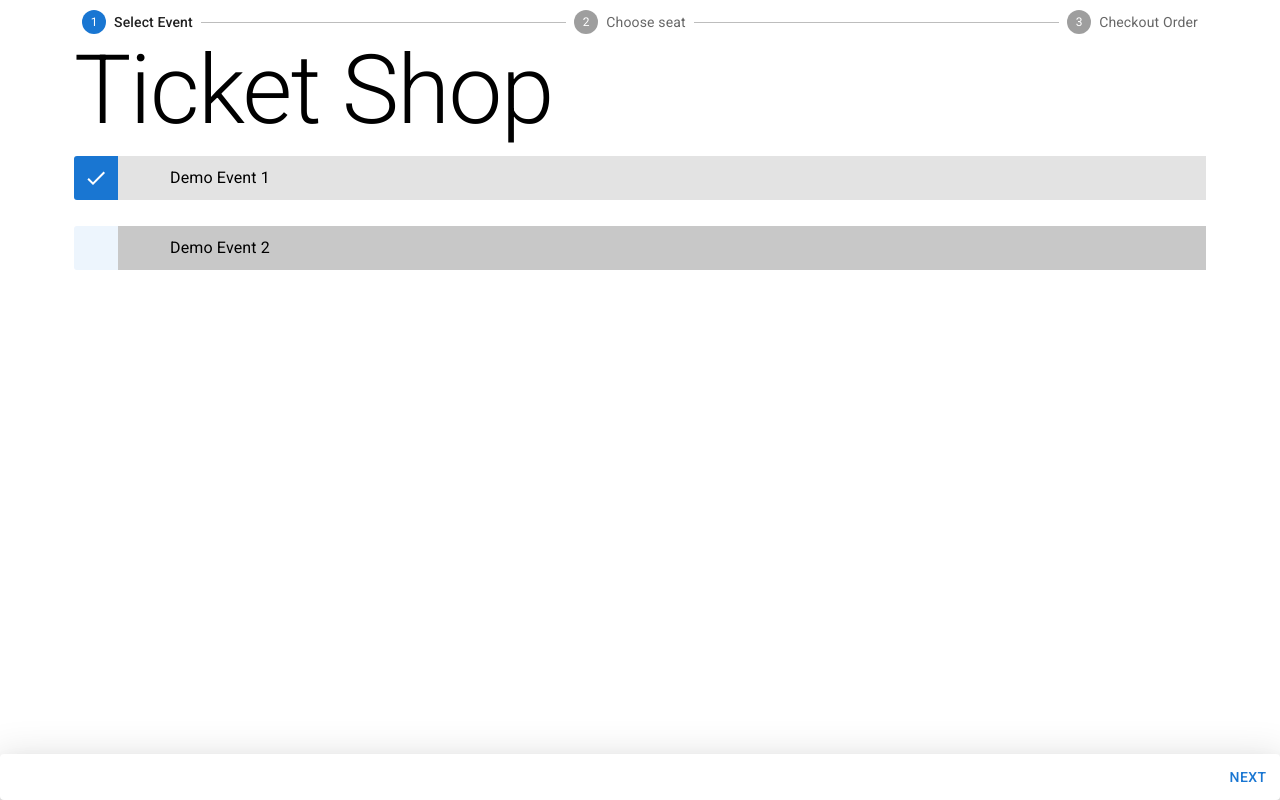
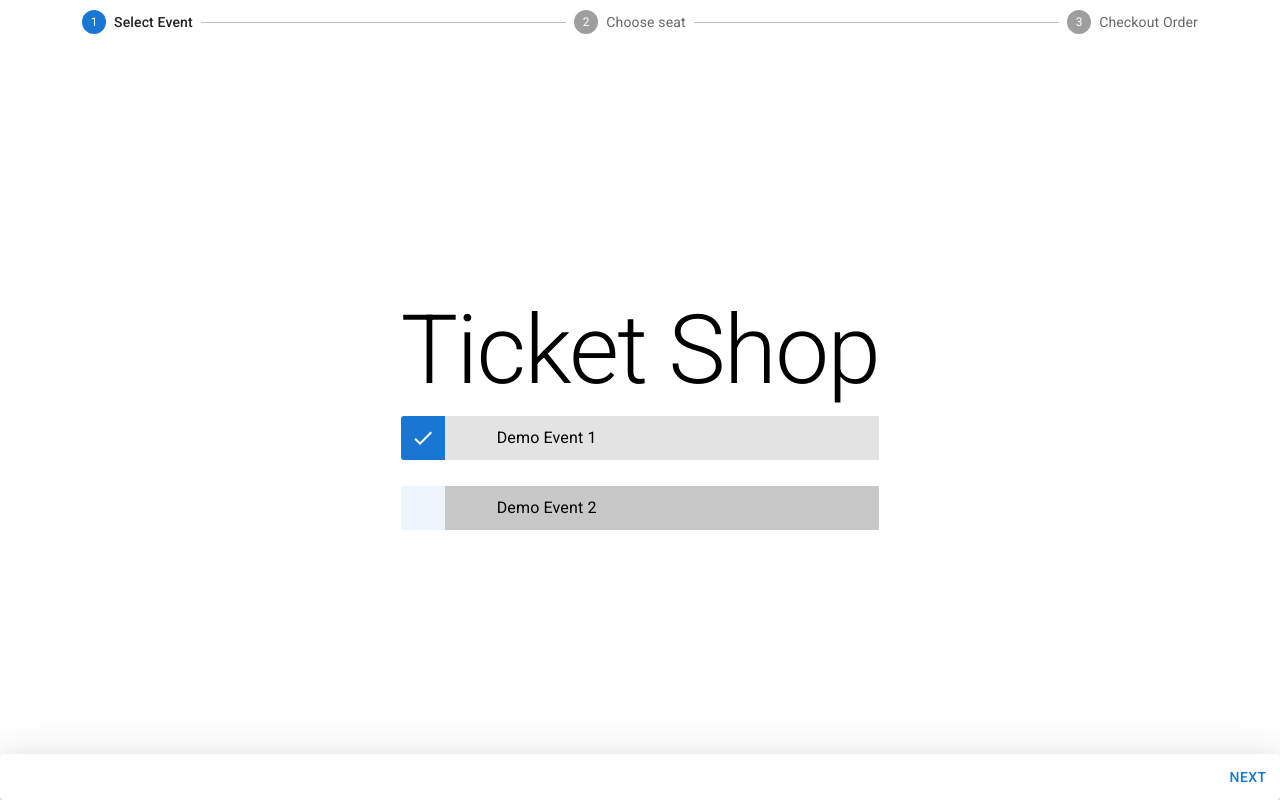
Before and after one commit to mbpictures/tessera, a Next.js app: page / in a window 1280 px wide. Built offline with nearby package versions, Linux system fonts and the light colour scheme.

Commit message:
update styling

```diff
--- a/src/components/StepperContainer.tsx
+++ b/src/components/StepperContainer.tsx
@@ -33,7 +33,7 @@ export const StepperContainer = (props: Props) => {
     }
 
     return (
-        <Box sx={{ width: '90%', margin: "auto", padding: "10px" }}>
+        <Box sx={{ width: '90%', margin: "auto", padding: "10px", display: "flex", flexDirection: "column", height: "100%" }}>
             <Head>
                 <title>Ticket Shop - {STEPS[currentStep]}</title>
                 <link rel="icon" href="/favicon.ico"/>
@@ -50,7 +50,9 @@ export const StepperContainer = (props: Props) => {
                 })}
             </Stepper>
             <React.Fragment>
-                {props.children}
+                <Box style={{display: "flex", flexDirection: "column", alignItems: "center", justifyContent: "center", flex: "1 1 auto"}}>
+                    {props.children}
+                </Box>
                 <Paper sx={{ position: 'fixed', bottom: 0, left: 0, right: 0 }} elevation={20}>
                     <Box sx={{ display: 'flex', flexDirection: 'row', pt: 2, padding: "5px 0" }}>
                         {
--- a/src/style/Global.scss
+++ b/src/style/Global.scss
@@ -5,6 +5,11 @@ body {
   font-family: Roboto, -apple-system, BlinkMacSystemFont, Segoe UI,
   Oxygen, Ubuntu, Cantarell, Fira Sans, Droid Sans, Helvetica Neue,
   sans-serif;
+  height: 100%;
+}
+
+#__next {
+  height: 100%;
 }
 
 * {
```
